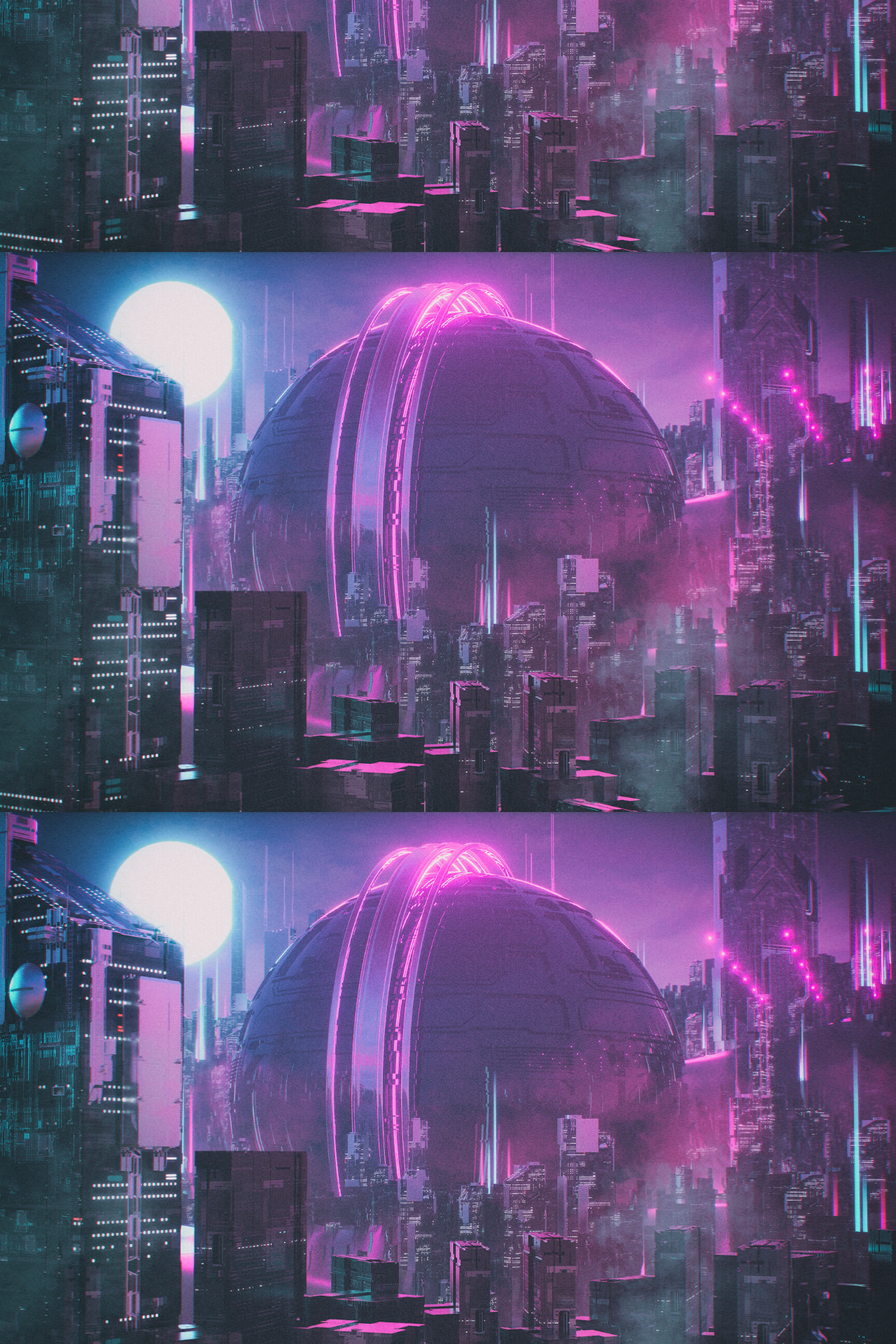
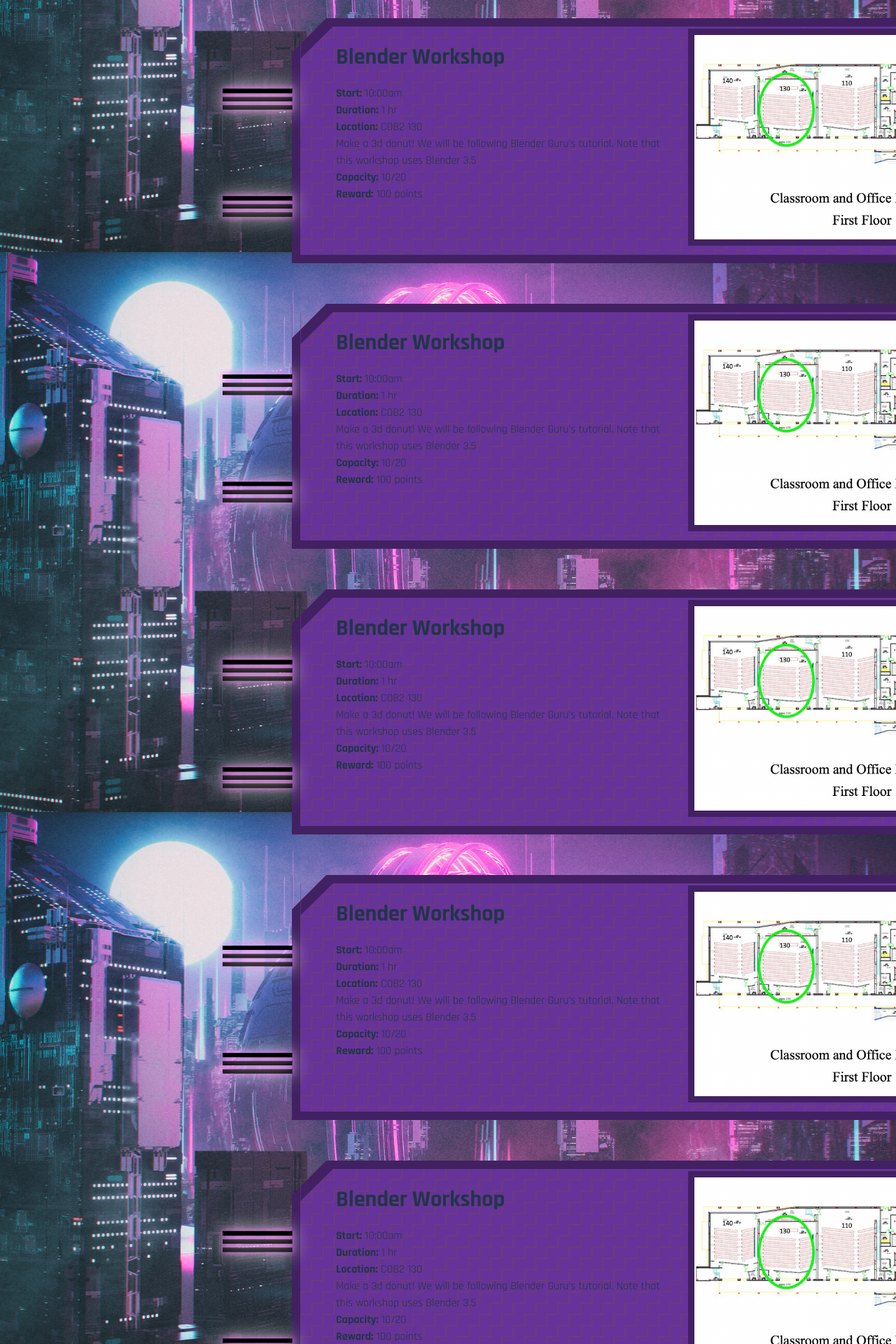
Before and after one commit to HackMerced/HackMerced-X-Live, a React (Vite) app: page /schedule in a window 1280 px wide. Shown: the part 440-2360 px from the top of the page at 70% size. Built offline with nearby package versions, Linux system fonts and the light colour scheme.

Commit message:
initial mobile responsiveness

```diff
--- a/src/Components/CSS/Schedule.css
+++ b/src/Components/CSS/Schedule.css
@@ -2,14 +2,13 @@
 
 .Schedule{
     /* border: green 3px solid; */
-    height: 500rem;
     position: relative;
 
     display: flex;
     flex-direction: column;
     align-items: flex-start;
     gap: 10rem;
-    height: auto;
+    height: min-content;
 }
 
 
@@ -34,6 +33,9 @@
     /* border: purple 20px solid; */
     left: 18rem;
     z-index: 1;
+}
+.small-schedule-panel{
+    display: none;
 }
 
 .event-card{
@@ -96,10 +98,51 @@
     position: absolute;
     left: 32rem;
     top: 1.5rem;
+    outline: #422162 0.6rem solid;
 }
 
 
 /* Viewports */
 
 @media screen and (min-width: 300px) and (max-width: 880px) {
+    .hackmerced-tower-img{
+        /* border: red solid 3px; */
+        margin-left: -12rem;
+        margin-top: -45rem;
+    }
+
+    .Schedule{
+        gap: 30rem;
+    }
+
+    .event-card{
+        /* border: blue 3px solid; */
+        left: -18.5rem;
+        top: -145rem;
+    }
+    .event-content{
+        /* border: solid green 3px; */
+        max-width: 25rem;
+        max-height: 20rem;
+        display: block;
+    }
+    .schedule-panel{
+        display: none;
+    }
+    .small-schedule-panel{
+        display: flex;
+        position: absolute;
+        /* border: purple 20px solid; */
+        left: 18rem;
+        z-index: 1;
+        /* width: 300%; */
+    }
+
+    .map{
+        z-index: 4;
+        max-width: 25rem;
+        position:inherit;
+        left: 0rem;
+        top: 5rem;
+    }
 }
--- a/src/Components/Schedule.jsx
+++ b/src/Components/Schedule.jsx
@@ -12,7 +12,9 @@ function Schedule() {
         <div className="hackmerced-tower">
           <img src="/scheduleAssets/HackMercedTower.svg" className='hackmerced-tower-img' alt='HackMerced Tower'/>
         </div>
+
         <div className='event-card'>
+          <img src="/scheduleAssets/SmallSchedulePanel.svg" className='small-schedule-panel' alt='Schedule Panel'/>
           <img src="/scheduleAssets/SchedulePanel.svg" className='schedule-panel' alt='Schedule Panel'/>
           <div className='event-content'>
             <p className='event-title'><b>Event Title</b></p>
@@ -27,6 +29,7 @@ function Schedule() {
         </div>
 
         <div className='event-card'>
+          <img src="/scheduleAssets/SmallSchedulePanel.svg" className='small-schedule-panel' alt='Schedule Panel'/>
           <img src="/scheduleAssets/SchedulePanel.svg" className='schedule-panel' alt='Schedule Panel'/>
           <div className='event-content'>
             <p className='event-title'><b>I Figma'd it out! Workshop</b></p>
@@ -41,6 +44,7 @@ function Schedule() {
         </div>
 
         <div className='event-card'>
+          <img src="/scheduleAssets/SmallSchedulePanel.svg" className='small-schedule-panel' alt='Schedule Panel'/>
           <img src="/scheduleAssets/SchedulePanel.svg" className='schedule-panel' alt='Schedule Panel'/>
           <div className='event-content'>
             <p className='event-title'><b>FireBase WorkShop</b></p>
@@ -55,6 +59,7 @@ function Schedule() {
         </div>
 
         <div className='event-card'>
+          <img src="/scheduleAssets/SmallSchedulePanel.svg" className='small-schedule-panel' alt='Schedule Panel'/>
           <img src="/scheduleAssets/SchedulePanel.svg" className='schedule-panel' alt='Schedule Panel'/>
           <div className='event-content'>
             <p className='event-title'><b>Chat GPT From Scratch Workshop</b></p>
@@ -69,6 +74,7 @@ function Schedule() {
         </div>
 
         <div className='event-card'>
+          <img src="/scheduleAssets/SmallSchedulePanel.svg" className='small-schedule-panel' alt='Schedule Panel'/>
           <img src="/scheduleAssets/SchedulePanel.svg" className='schedule-panel' alt='Schedule Panel'/>
           <div className='event-content'>
             <p className='event-title'><b>Blender Workshop</b></p>
@@ -82,6 +88,82 @@ function Schedule() {
           </div>
         </div>
 
+        <div className='event-card'>
+          <img src="/scheduleAssets/SmallSchedulePanel.svg" className='small-schedule-panel' alt='Schedule Panel'/>
+          <img src="/scheduleAssets/SchedulePanel.svg" className='schedule-panel' alt='Schedule Panel'/>
+          <div className='event-content'>
+            <p className='event-title'><b>Blender Workshop</b></p>
+            <p className='start-time'><b>Start:</b> 10:00am</p>
+            <p className='duration'><b>Duration:</b> 1 hr</p>
+            <p className='location'><b>Location:</b> COB2 130</p>
+            <p className='contents'>Make a 3d donut!  We will be following Blender Guru's tutorial.  Note that this workshop uses Blender 3.5</p>
+            <p className='capacity'><b>Capacity:</b> 10/20</p>
+            <p className='reward'><b>Reward:</b> 100 points</p>
+            <img src="/scheduleAssets/maps/COB2130.png" className='map' alt='COB2 130'/>
+          </div>
+        </div>
+
+        <div className='event-card'>
+          <img src="/scheduleAssets/SmallSchedulePanel.svg" className='small-schedule-panel' alt='Schedule Panel'/>
+          <img src="/scheduleAssets/SchedulePanel.svg" className='schedule-panel' alt='Schedule Panel'/>
+          <div className='event-content'>
+            <p className='event-title'><b>Blender Workshop</b></p>
+            <p className='start-time'><b>Start:</b> 10:00am</p>
+            <p className='duration'><b>Duration:</b> 1 hr</p>
+            <p className='location'><b>Location:</b> COB2 130</p>
+            <p className='contents'>Make a 3d donut!  We will be following Blender Guru's tutorial.  Note that this workshop uses Blender 3.5</p>
+            <p className='capacity'><b>Capacity:</b> 10/20</p>
+            <p className='reward'><b>Reward:</b> 100 points</p>
+            <img src="/scheduleAssets/maps/COB2130.png" className='map' alt='COB2 130'/>
+          </div>
+        </div>
+
+        <div className='event-card'>
+          <img src="/scheduleAssets/SmallSchedulePanel.svg" className='small-schedule-panel' alt='Schedule Panel'/>
+          <img src="/scheduleAssets/SchedulePanel.svg" className='schedule-panel' alt='Schedule Panel'/>
+          <div className='event-content'>
+            <p className='event-title'><b>Blender Workshop</b></p>
+            <p className='start-time'><b>Start:</b> 10:00am</p>
+            <p className='duration'><b>Duration:</b> 1 hr</p>
+            <p className='location'><b>Location:</b> COB2 130</p>
+            <p className='contents'>Make a 3d donut!  We will be following Blender Guru's tutorial.  Note that this workshop uses Blender 3.5</p>
+            <p className='capacity'><b>Capacity:</b> 10/20</p>
+            <p className='reward'><b>Reward:</b> 100 points</p>
+            <img src="/scheduleAssets/maps/COB2130.png" className='map' alt='COB2 130'/>
+          </div>
+        </div>
+
+        <div className='event-card'>
+          <img src="/scheduleAssets/SmallSchedulePanel.svg" className='small-schedule-panel' alt='Schedule Panel'/>
+          <img src="/scheduleAssets/SchedulePanel.svg" className='schedule-panel' alt='Schedule Panel'/>
+          <div className='event-content'>
+            <p className='event-title'><b>Blender Workshop</b></p>
+            <p className='start-time'><b>Start:</b> 10:00am</p>
+            <p className='duration'><b>Duration:</b> 1 hr</p>
+            <p className='location'><b>Location:</b> COB2 130</p>
+            <p className='contents'>Make a 3d donut!  We will be following Blender Guru's tutorial.  Note that this workshop uses Blender 3.5</p>
+            <p className='capacity'><b>Capacity:</b> 10/20</p>
+            <p className='reward'><b>Reward:</b> 100 points</p>
+            <img src="/scheduleAssets/maps/COB2130.png" className='map' alt='COB2 130'/>
+          </div>
+        </div>
+
+        <div className='event-card'>
+          <img src="/scheduleAssets/SmallSchedulePanel.svg" className='small-schedule-panel' alt='Schedule Panel'/>
+          <img src="/scheduleAssets/SchedulePanel.svg" className='schedule-panel' alt='Schedule Panel'/>
+          <div className='event-content'>
+            <p className='event-title'><b>Blender Workshop</b></p>
+            <p className='start-time'><b>Start:</b> 10:00am</p>
+            <p className='duration'><b>Duration:</b> 1 hr</p>
+            <p className='location'><b>Location:</b> COB2 130</p>
+            <p className='contents'>Make a 3d donut!  We will be following Blender Guru's tutorial.  Note that this workshop uses Blender 3.5</p>
+            <p className='capacity'><b>Capacity:</b> 10/20</p>
+            <p className='reward'><b>Reward:</b> 100 points</p>
+            <img src="/scheduleAssets/maps/COB2130.png" className='map' alt='COB2 130'/>
+          </div>
+        </div>
+
+
       </div>
     );
   }
```
Also changed, not shown: public/scheduleAssets/SmallSchedulePanel.svg (added).
